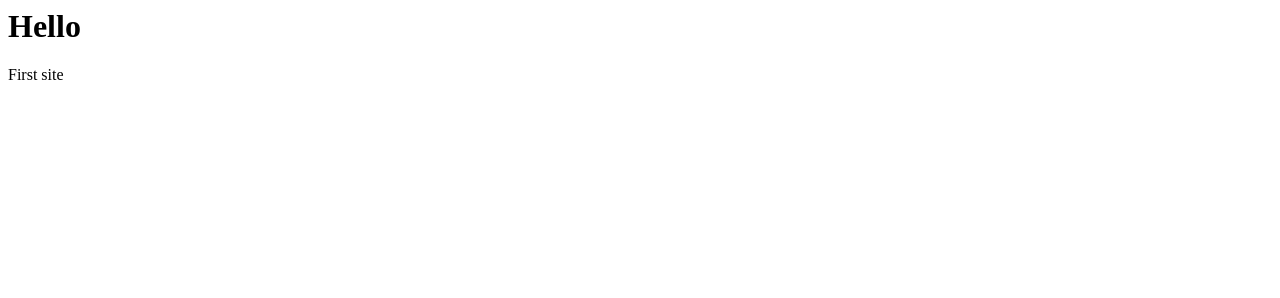
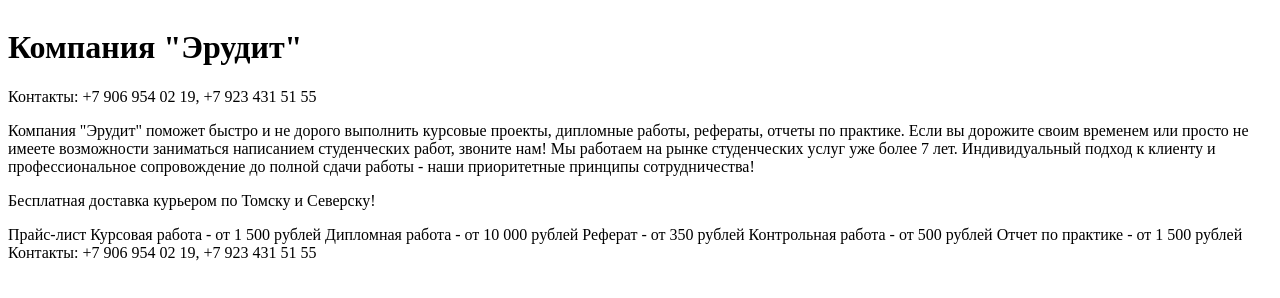
Before and after one commit to erudittomsk/erudittomsk.github.io, a plain HTML site: page index.html in a window 1280 px wide. Drawn offline with Linux system fonts and the light colour scheme.

Commit message:
правильные текст

```diff
--- a/index.html
+++ b/index.html
@@ -1,9 +1,29 @@
 <html>
 <head>
-	<title>Hello</title>
+	<title>Компания "Эрудит"</title>
 </head>
 <body>
-	<h1>Hello</h1>
-	<p>First site</p>
+	<div>
+		<img src=""/>
+		<h1>Компания "Эрудит"</h1>
+	</div>
+	<div>Контакты: +7 906 954 02 19, +7 923 431 51 55</div>
+	<div>
+		<p>
+			Компания "Эрудит" поможет быстро и не дорого выполнить курсовые проекты, дипломные работы, рефераты, отчеты по практике. Если вы дорожите своим временем или просто не имеете возможности заниматься написанием студенческих работ, звоните нам! Мы работаем на рынке студенческих услуг уже более 7 лет. Индивидуальный подход к клиенту и профессиональное сопровождение до полной сдачи работы - наши приоритетные принципы сотрудничества!
+		</p>
+		<p>
+			Бесплатная доставка курьером по Томску и Северску!
+		</p>
+	</div>
+	<div>
+		Прайс-лист
+		Курсовая работа - от 1 500 рублей
+		Дипломная работа - от 10 000 рублей
+		Реферат - от 350 рублей
+		Контрольная работа - от 500 рублей
+		Отчет по практике - от 1 500 рублей
+	</div>
+	<div>Контакты: +7 906 954 02 19, +7 923 431 51 55</div>
 </body>
 </html>
```
